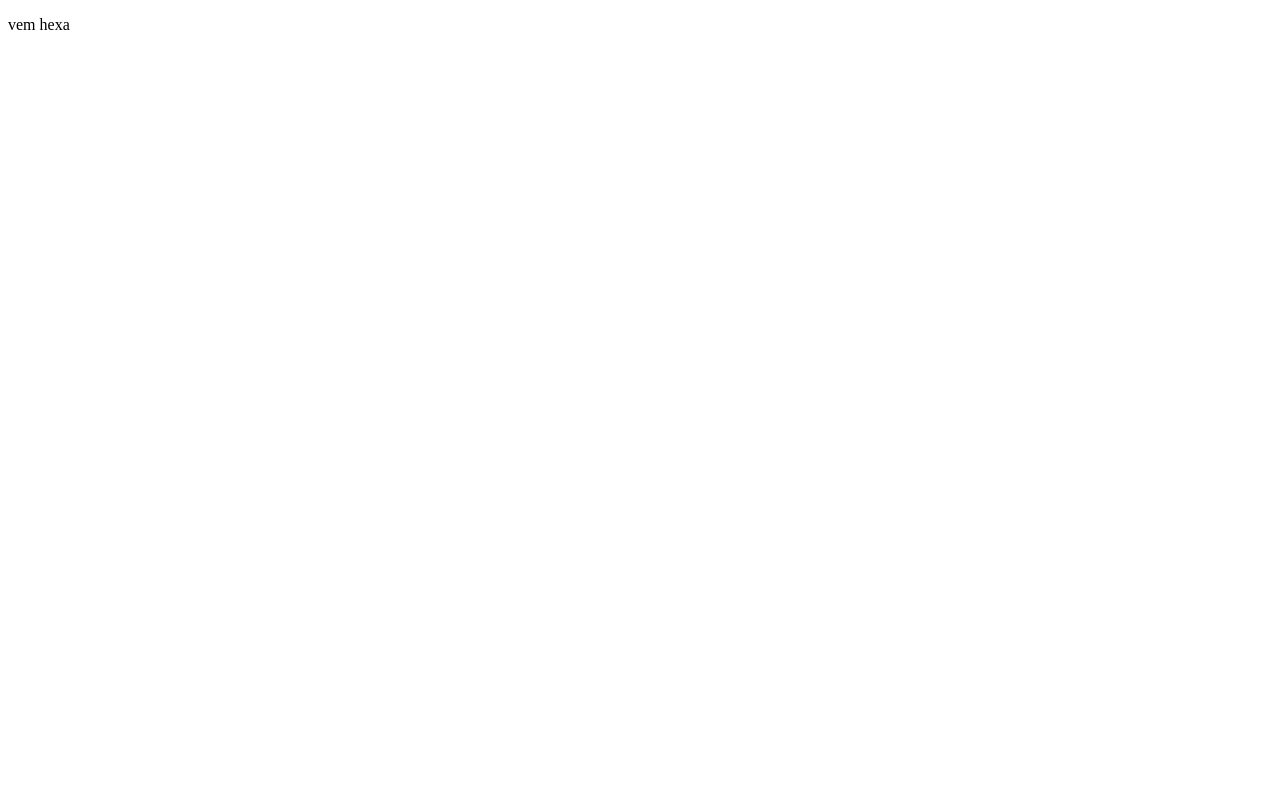
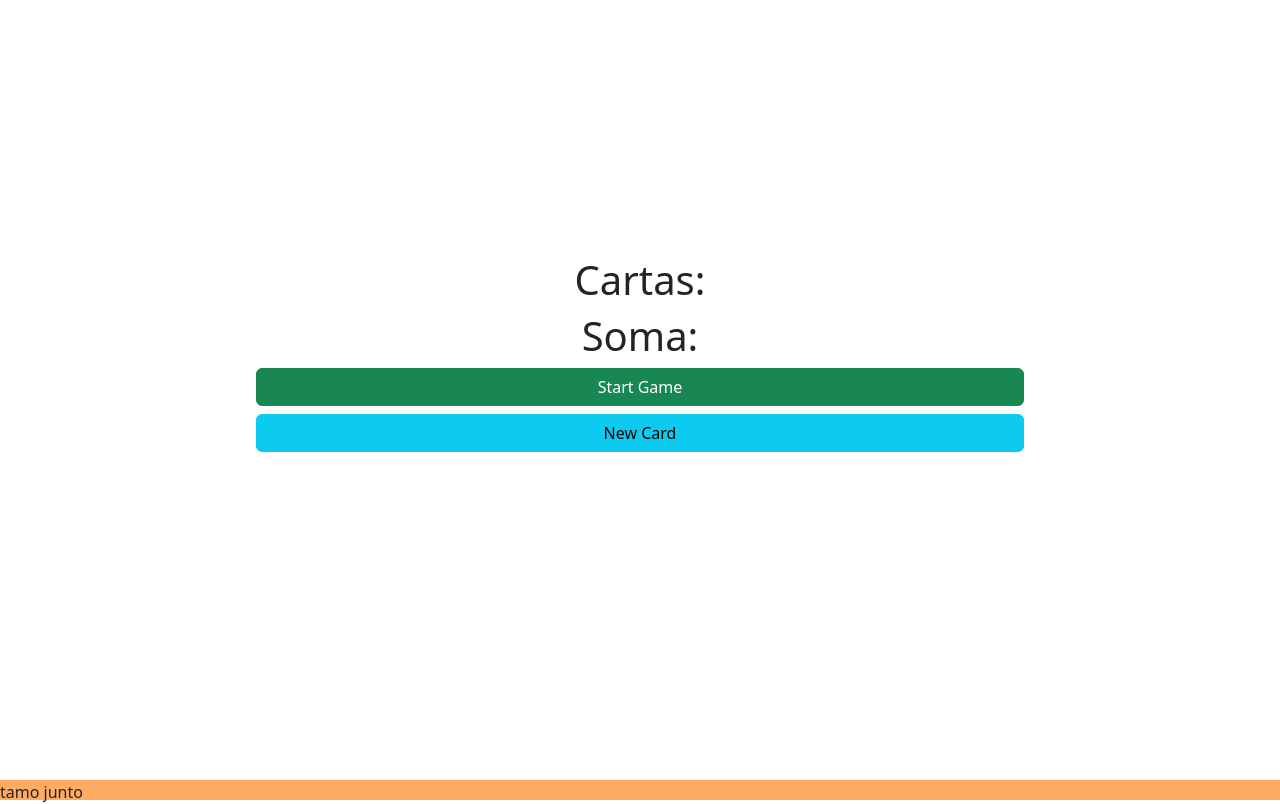
Before and after one commit to RodrigodevChagas/21_cardGame_Js, a plain HTML site: page index.html in a window 1280 px wide. Drawn offline with nearby package versions, Linux system fonts and the light colour scheme.

Commit message:
Aprimorando projeto

```diff
--- a/index.html
+++ b/index.html
@@ -2,12 +2,19 @@
 <html lang="en">
 <head>
     <meta charset="UTF-8">
-    <meta http-equiv="X-UA-Compatible" content="IE=edge">
-    <meta name="viewport" content="width=device-width, initial-scale=1.0">
+    <link rel="stylesheet" href="jogo.css">
+    <link href="https://cdn.jsdelivr.net/npm/bootstrap@5.2.3/dist/css/bootstrap.min.css"
+    rel="stylesheet" integrity="sha384-rbsA2VBKQhggwzxH7pPCaAqO46MgnOM80zW1RWuH61DGLwZJEdK2Kadq2F9CUG65" crossorigin="anonymous">
     <title>Document</title>
 </head>
 <body>
-    <p id="id">meu pipi grande</p>
+    <div class="div text-center">
+        <h1 id="cards">Cartas: </h1>
+        <h1 id="sum">Soma: </h1>
+        <button type="button" class="btn btn-success mb-2" onclick="comecarJogo()">Start Game</button>
+        <button type="button" class="btn btn-info" onclick="contaCartas()">New Card</button>
+    </div>
+    <footer>tamo junto</footer>
     <script src="index.js"></script>
 </body>
 </html>
--- a/index.js
+++ b/index.js
@@ -1,13 +1,29 @@
-document.getElementById("id").innerText = "vem hexa"
+//document.getElementById("id").innerText = "vem hexa"
 
-let bonusPoints = 50
-console.log(bonusPoints)
+// bonusPoints += 50
+// console.log(bonusPoints)
 
-bonusPoints += 50
-console.log(bonusPoints)
+let cardsEl = document.getElementById("cards")
+let cards = 0
+let texto = ""
 
-bonusPoints -= 75
-console.log(bonusPoints)
 
-bonusPoints += 45
-console.log(bonusPoints)
+function contaCartas(){
+
+    cards++
+    cardsEl.textContent = `Cartas: ${cards} - ${cards} `
+    console.log(texto)
+    console.log(typeof(cards))
+
+    if(cards === 21) texto = "Jackpot"
+    else if (cards < 21) texto = "Tire mais uma carta"
+    else {
+        texto = "Você perdeu, tente de novo"
+        comecarJogo()
+    }
+}
+
+function comecarJogo(){
+    cards = 0
+    cardsEl.textContent = cards
+}
--- /dev/null
+++ b/jogo.css
@@ -0,0 +1,16 @@
+html, body {
+    min-height: 100%;
+}
+div{
+    margin:20%;
+    display: grid;
+    align-items: start;
+}
+footer{
+background: #ffab62;
+width: 100%;
+height: 20px;
+position: absolute;
+bottom: 0;
+left: 0;
+}
```
